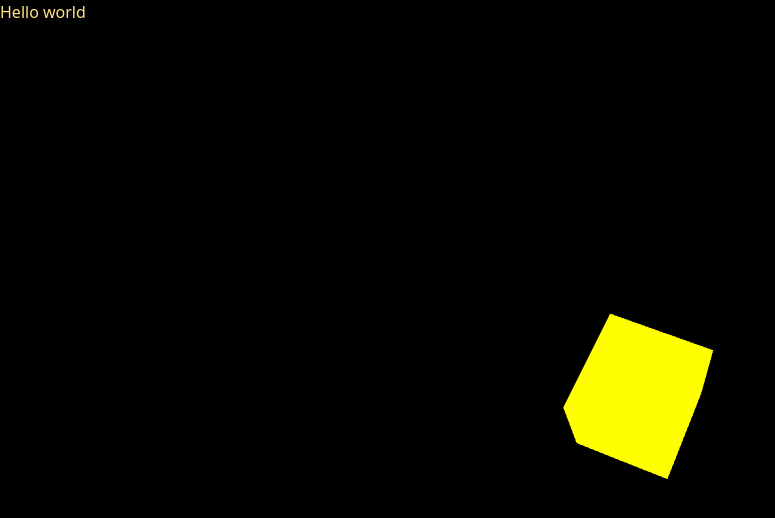
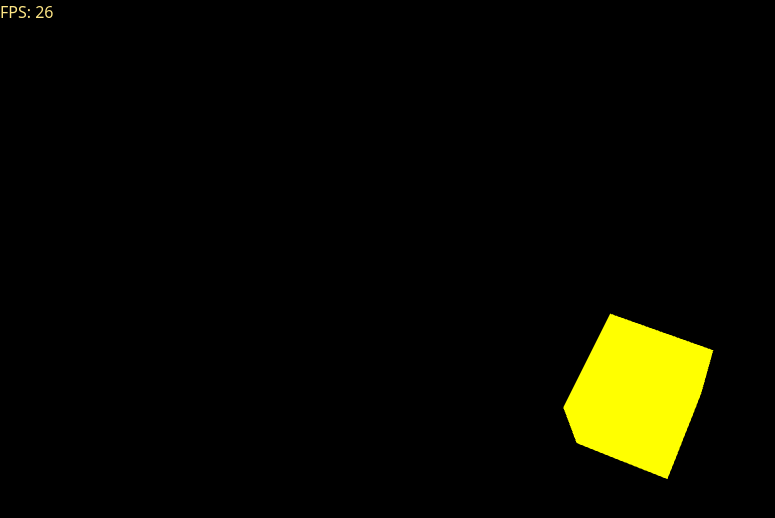
Before and after one commit to Dwelui/Foreverward-game, a Vue app in the folder client/: page / in a window 1280 px wide. Shown: the top 518 px of the page, without its empty margins (0-775 px from the left). Built offline with nearby package versions, Linux system fonts and the light colour scheme.

Commit message:
add fps counter

```diff
--- a/client/src/App.vue
+++ b/client/src/App.vue
@@ -1,3 +1,7 @@
+<script setup>
+import { sharedState } from './sharedState.js';
+</script>
+
 <template>
-    <p class="text-amber-200">Hello world</p>
+    <p class="text-amber-200">FPS: {{ sharedState.fps }}</p>
 </template>
--- a/client/src/client.js
+++ b/client/src/client.js
@@ -1,4 +1,5 @@
 import * as THREE from 'three';
+import { sharedState } from './sharedState';
 
 const scene = new THREE.Scene();
 const camera = new THREE.PerspectiveCamera(75, window.innerWidth / window.innerHeight, 0.1, 1000);
@@ -56,14 +57,14 @@ function calculateAvgFps(delta) {
  */
 function updateScene(delta) {
     const avgFps = calculateAvgFps(delta);
-    console.log(`fps: ${avgFps.toFixed(0)}`);
+    sharedState.fps = avgFps.toFixed(0);
 
     if (resizeRendererToDisplaySize(renderer)) {
         camera.aspect = canvas.clientWidth / canvas.clientHeight;
         camera.updateProjectionMatrix();
     }
 
-    cube.rotation.x += 1 * delta; // redians per second.
+    cube.rotation.x += 1 * delta; // radians per second.
     cube.rotation.y += 1 * delta;
     renderer.render(scene, camera);
 }
--- /dev/null
+++ b/client/src/sharedState.js
@@ -0,0 +1,5 @@
+import { reactive } from "vue";
+
+export const sharedState = reactive({
+    fps: null
+});
```
